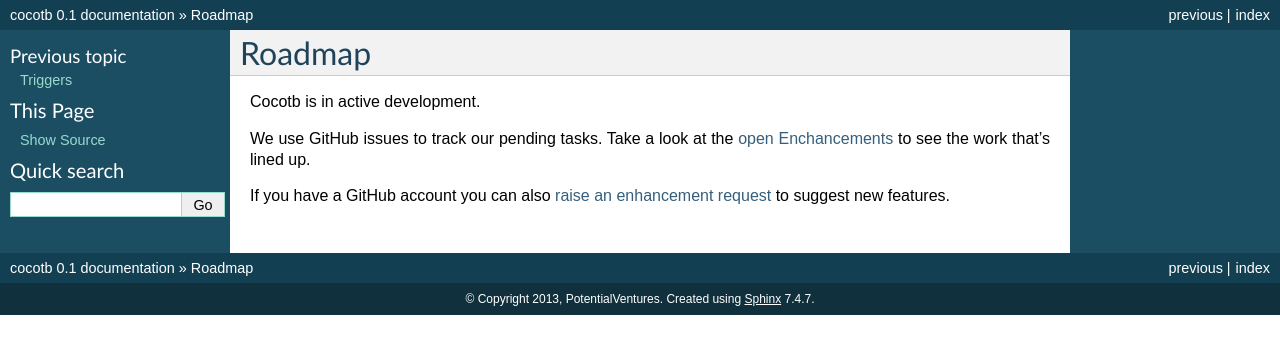
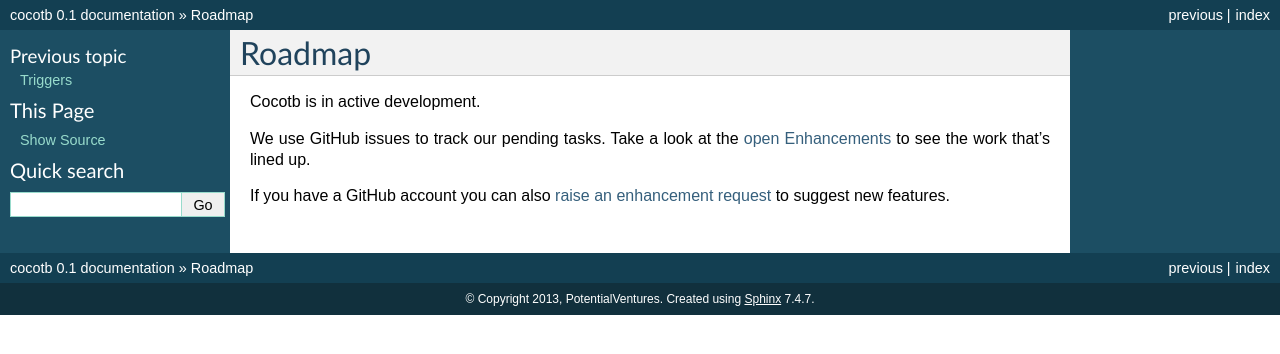
Before and after one commit to bushbecky/cocotb-bus, a Sphinx documentation site: the page built from documentation/source/roadmap.rst, in a window 1280 px wide. Shown: the top 354 px of the page. Built offline with Sphinx 7.4.7, drawn with Linux system fonts in a browser that asks for light colours; formulas are drawn with MathJax 3.

Commit message:
fixed a couple of typos

```diff
--- a/documentation/source/quickstart.rst
+++ b/documentation/source/quickstart.rst
@@ -19,7 +19,7 @@ The same mechanism can be used to access signals inside the design.
     # Get a reference to the "clk" signal on the top-level
     clk = dut.clk
 
-    # Get a regerence to a register "count" in a sub-block "inst_sub_block"
+    # Get a reference to a register "count" in a sub-block "inst_sub_block"
     count = dut.inst_sub_block.count
 
 
--- a/documentation/source/roadmap.rst
+++ b/documentation/source/roadmap.rst
@@ -4,6 +4,6 @@ Roadmap
 
 Cocotb is in active development.
 
-We use GitHub issues to track our pending tasks. Take a look at the `open Enchancements <https://github.com/potentialventures/cocotb/issues?labels=enhancement&state=open>`_ to see the work that's lined up.
+We use GitHub issues to track our pending tasks. Take a look at the `open Enhancements <https://github.com/potentialventures/cocotb/issues?labels=enhancement&state=open>`_ to see the work that's lined up.
 
 If you have a GitHub account you can also `raise an enhancement request <https://github.com/potentialventures/cocotb/issues/new>`_ to suggest new features.
```
